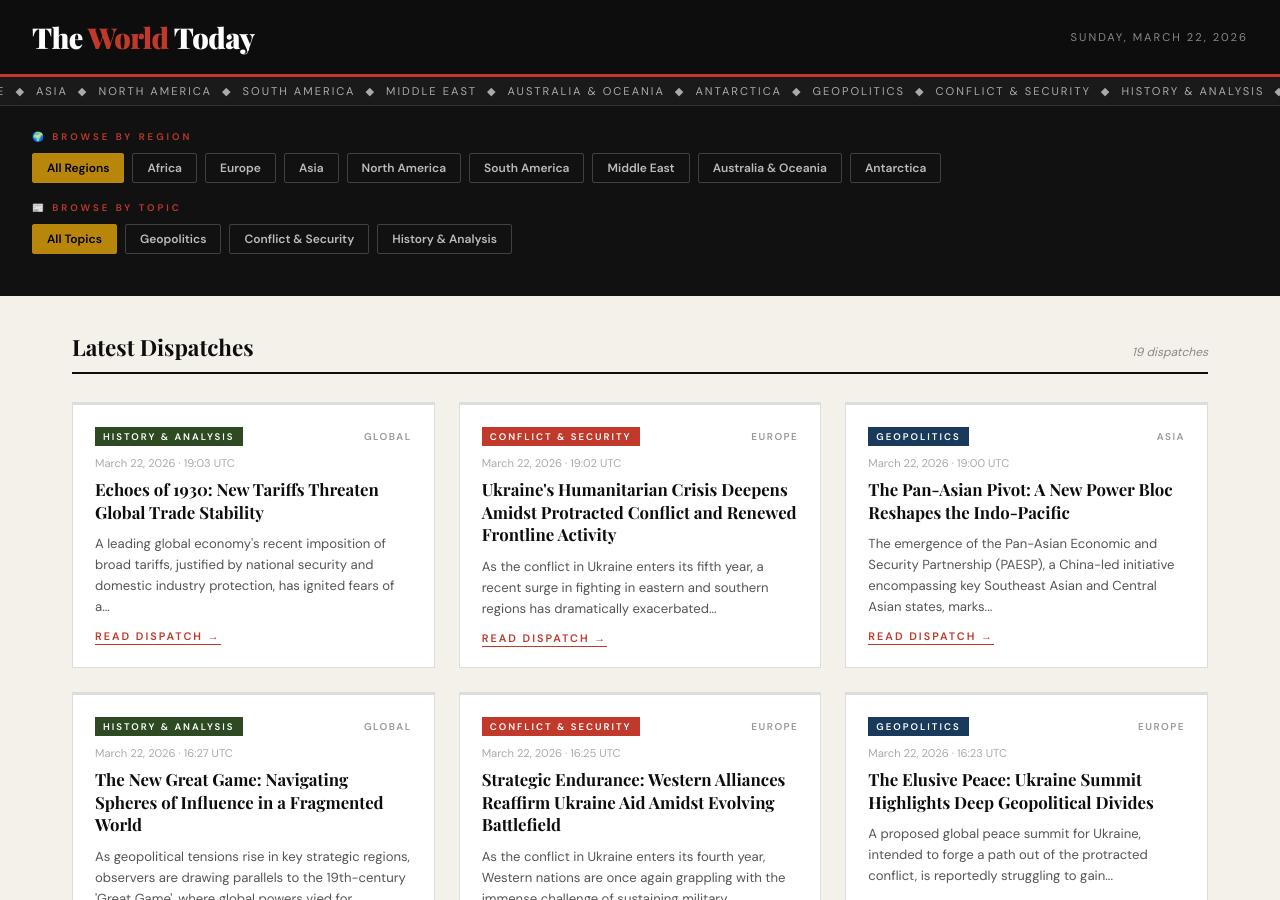
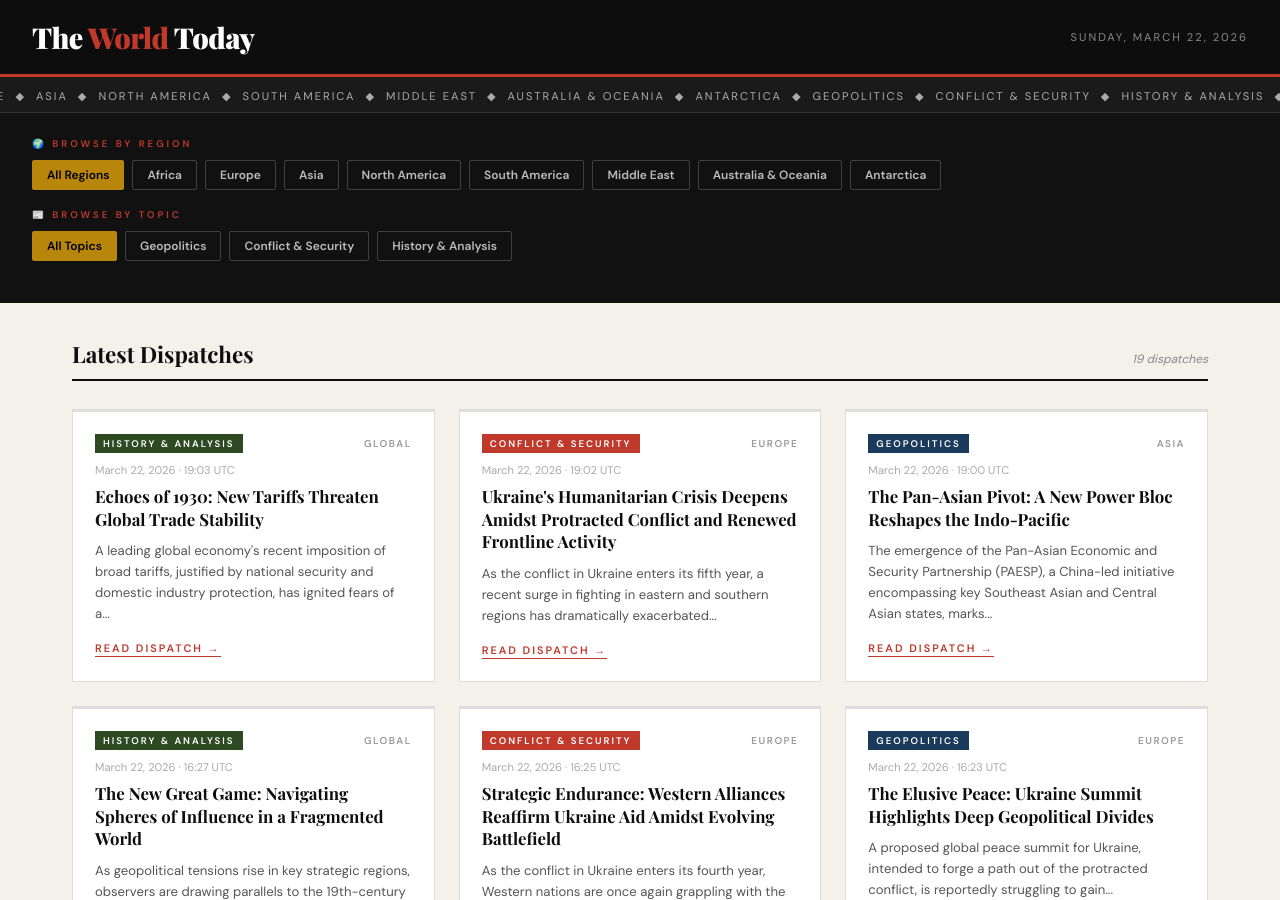
Before and after one commit to UncleD0886475978/world-today-blog, a Jekyll site: the page built from index.html, in a window 1280 px wide and 900 px high. Built offline with Jekyll 4.4.1, drawn with Linux system fonts in a browser that asks for light colours.

Commit message:
Fix: match GitHub Pages theme, bare layout for homepage

```diff
--- a/_config.yml
+++ b/_config.yml
@@ -6,6 +6,7 @@
 timezone: UTC
 markdown: kramdown
 permalink: /:year/:month/:day/:title/
+theme: jekyll-theme-primer
 plugins:
   - jekyll-feed
   - jekyll-seo-tag
@@ -15,3 +16,7 @@
       type: posts
     values:
       layout: post
+  - scope:
+      path: "index.html"
+    values:
+      layout: bare
--- a/_layouts/bare.html
+++ b/_layouts/bare.html
@@ -1 +1,5 @@
-{{ content }}
+<!DOCTYPE html>
+<html>
+<head><meta charset='UTF-8'><meta name='viewport' content='width=device-width,initial-scale=1'></head>
+<body>{{ content }}</body>
+</html>
```
